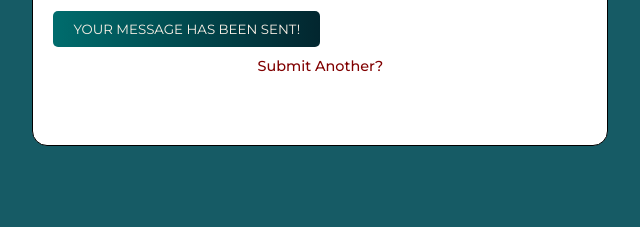
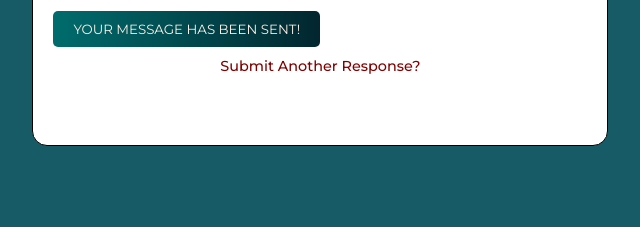
Before and after one commit to Rakindotcom/helpgit, a plain HTML site: page contact.html in a window 1280 px wide. Both pictures are taken after typing "Sample", "name@example.com", "Sample" into the empty fields and a click on the button "PROCEED". Shown: the part 450-677 px from the top of the page, 620-1260 px from the left. Drawn offline with Linux system fonts and the light colour scheme.

Commit message:
fix: update text for clarity and remove duplicate closing tag in contact and index pages

```diff
--- a/contact.html
+++ b/contact.html
@@ -65,7 +65,7 @@
                 <div class="button">
                     <button type="submit" id="proceedButton">Proceed</button>
                 </div>
-                <p class="another">Submit Another?</p>
+                <p class="another">Submit Another Response?</p>
             </form>
         </div>
     </main>
```
Also changed, not shown: index.html (+1 -3 lines).
